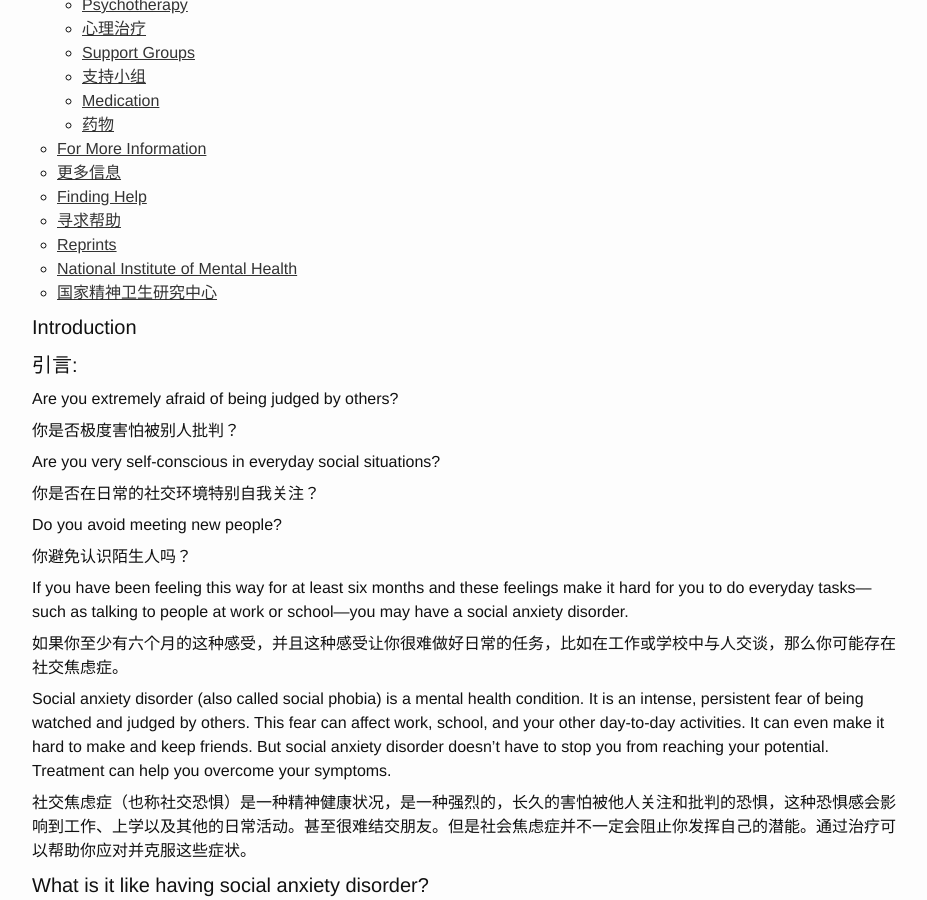
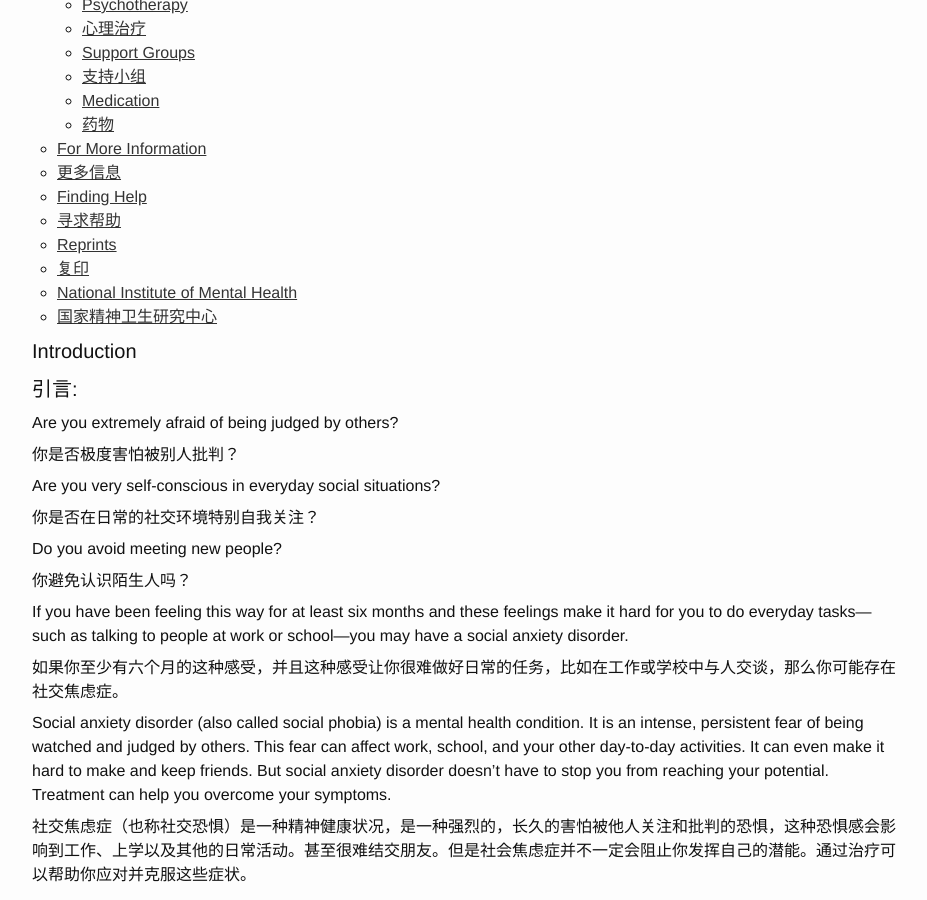
Before and after one commit to lianyu1115/lianyu, a Jekyll site: the page built from _essays/2021-01-07-social-anxiety-disorder--more-than-just-shyness.md, in a window 1280 px wide and 900 px high, scrolled down 499 px. Shown: the whole window, without its empty margins (173-1100 px from the left). Built offline with Jekyll 4.4.1, drawn with Linux system fonts in a browser that asks for light colours.

Commit message:
Update 2021-01-07-social-anxiety-disorder--more-than-just-shyness.md

```diff
--- a/_essays/2021-01-07-social-anxiety-disorder--more-than-just-shyness.md
+++ b/_essays/2021-01-07-social-anxiety-disorder--more-than-just-shyness.md
@@ -201,6 +201,8 @@
 
 #### Reprints
 
+#### 复印
+
 This publication is in the public domain and may be reproduced or copied without permission from NIMH. Citation of NIMH as a source is appreciated. We encourage you to reproduce it and use it in your efforts to improve public health. However, using government materials inappropriately can raise legal or ethical concerns, so we ask you to use these guidelines:
 
 - NIMH does not endorse or recommend any commercial products, processes, or services, and our publications may not be used for advertising or endorsement purposes.
```
